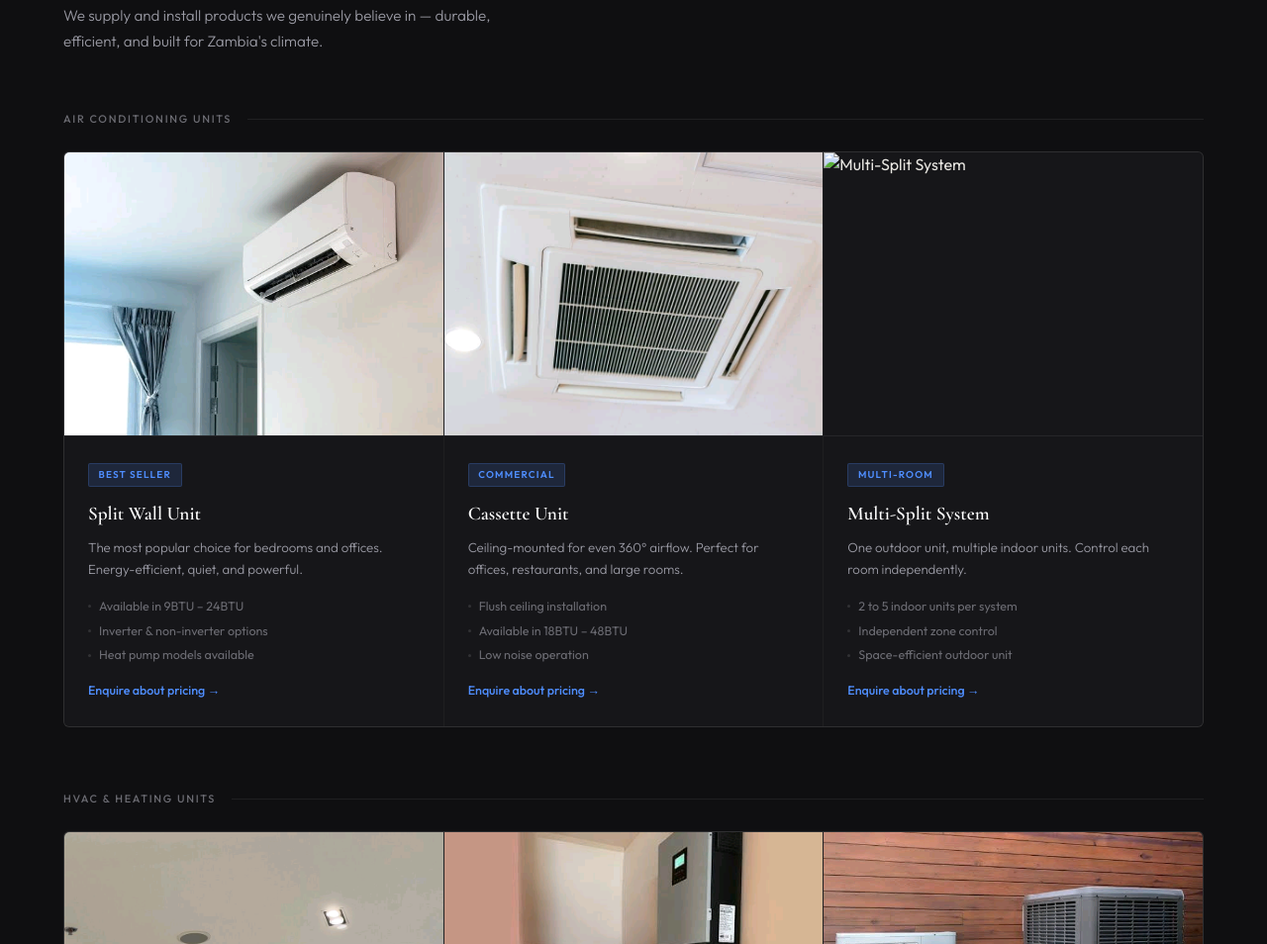
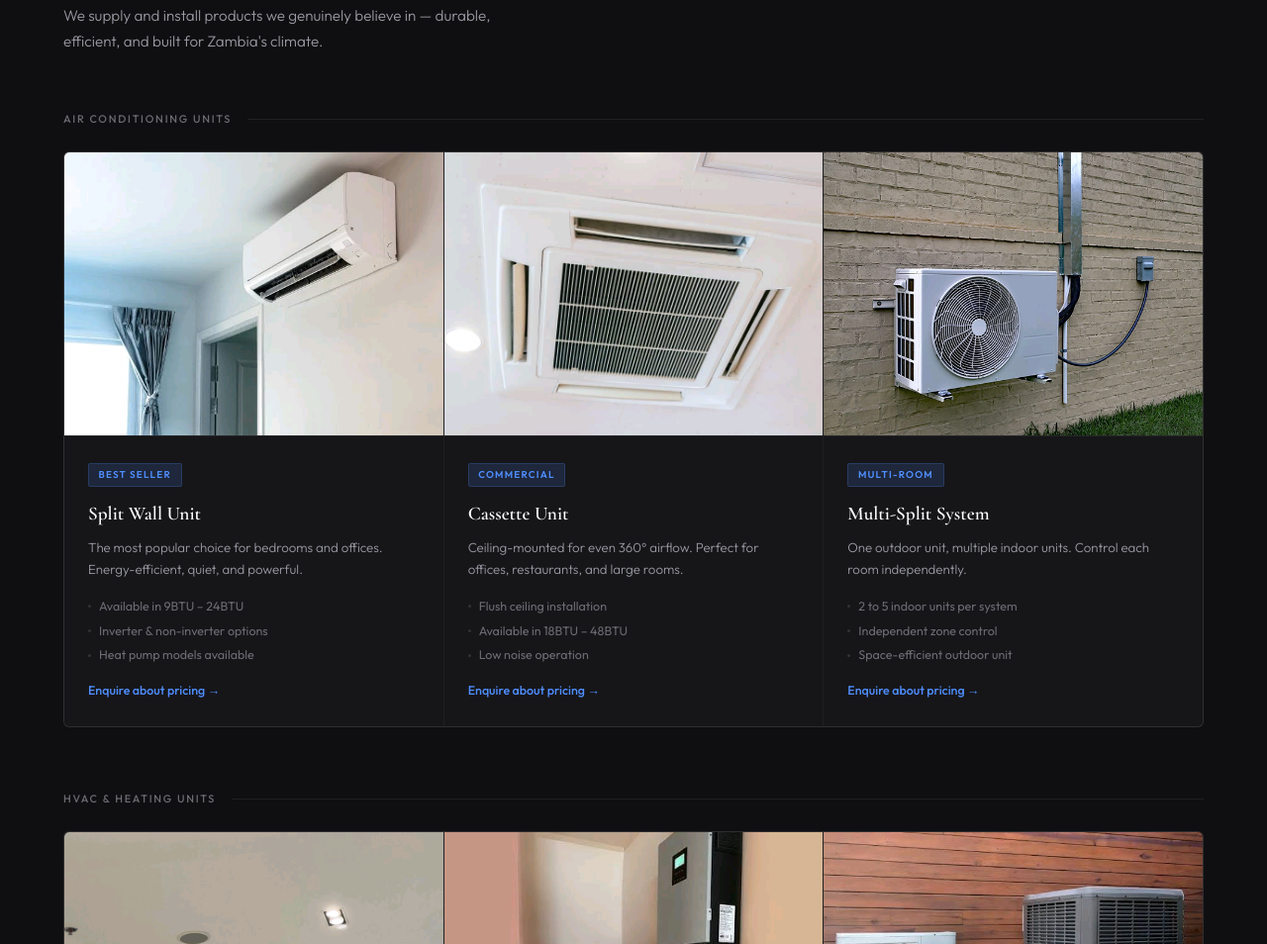
Before and after one commit to APEXSCALE-studio/Western-Airtech, a plain HTML site: page index.html in a window 1280 px wide. Shown: the part 2142-3096 px from the top of the page at 99% size. Drawn offline with nearby package versions, Linux system fonts and the light colour scheme.

Commit message:
Fix image source for Multi-Split System
Updated image source for Multi-Split System.

```diff
--- a/index.html
+++ b/index.html
@@ -213,7 +213,7 @@
 
     <div class="product-card">
       <div class="product-img">
-        <img src="images/product-multi-split" alt="Multi-Split System" />
+        <img src="images/product-multi-split.jpg" alt="Multi-Split System" />
       </div>
       <div class="product-body">
         <span class="product-tag">Multi-Room</span>
```
